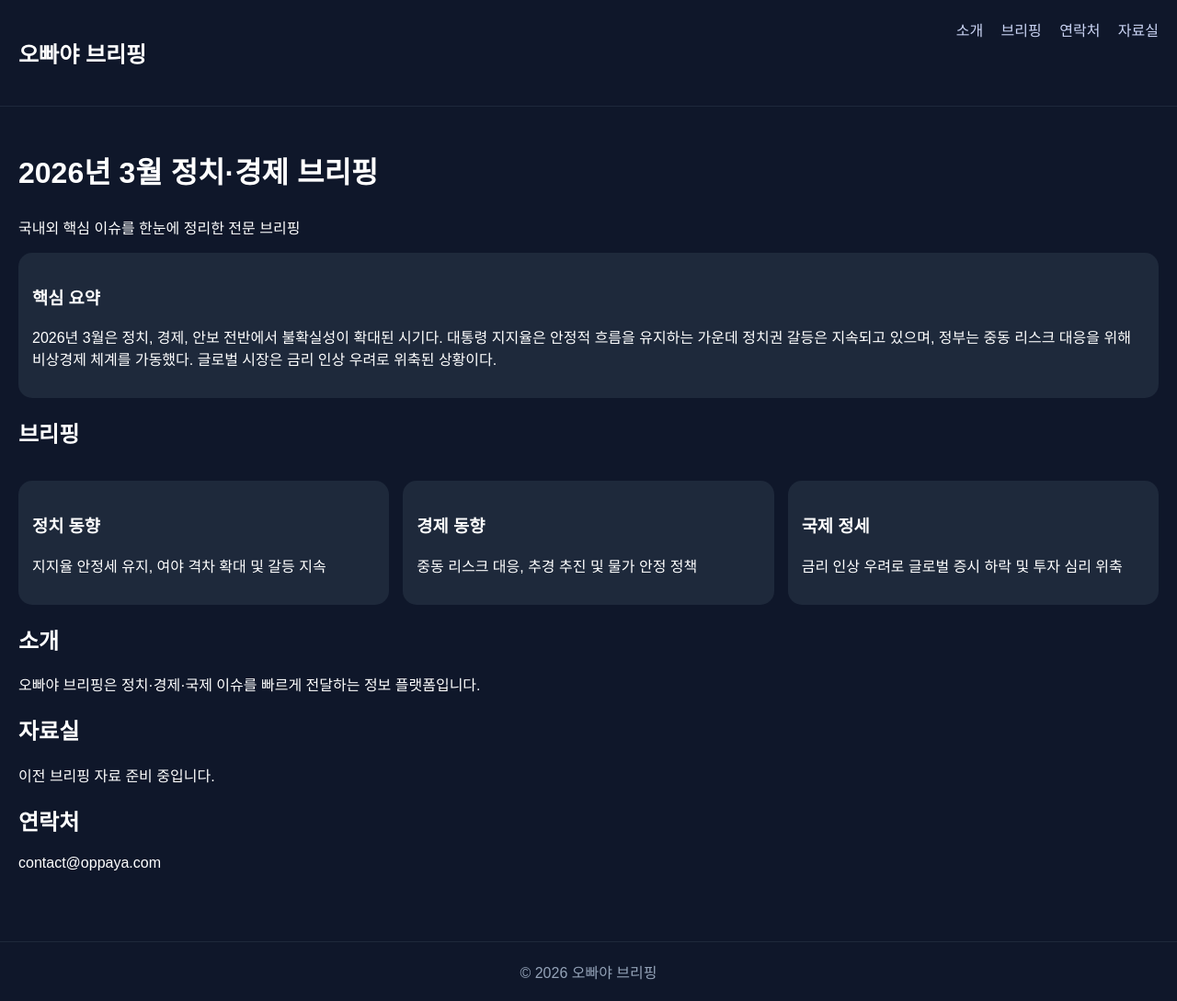
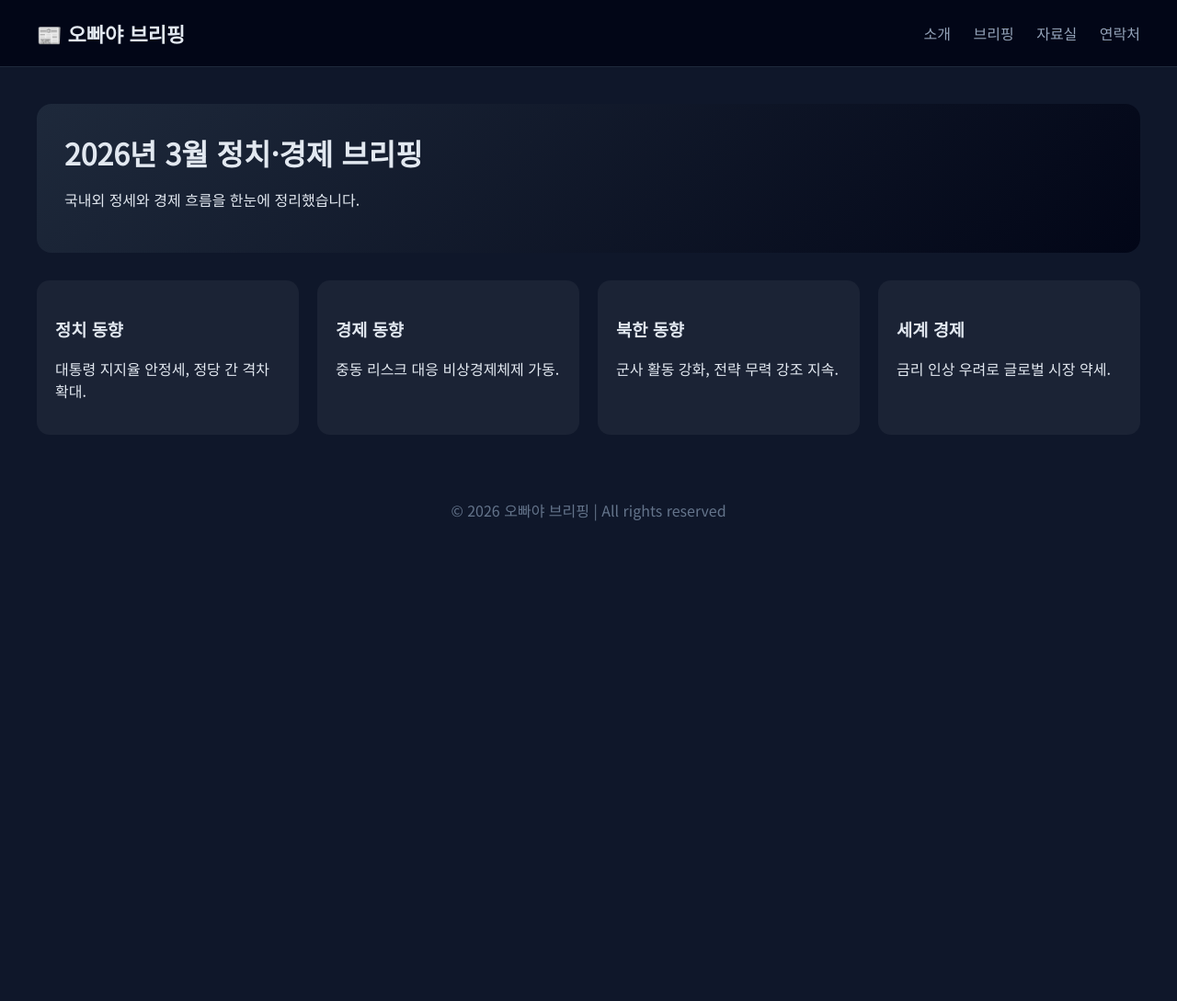
Before and after one commit to bgun33399-cloud/oppaya-site, a plain HTML site: page index.html in a window 1280 px wide. Shown: the whole page at 92% size. After the commit the page ends 800 px from the top, so only its background shows below. Drawn offline with Linux system fonts and the light colour scheme.

Commit message:
Refactor index.html for improved layout and styles
Updated the HTML structure and styles for better layout and readability. Changed font and improved the header and footer sections.

```diff
--- a/index.html
+++ b/index.html
@@ -2,119 +2,143 @@
 <html lang="ko">
 <head>
 <meta charset="UTF-8">
-  <meta name="viewport" content="width=device-width, initial-scale=1.0">
 <title>오빠야 브리핑</title>
+<link href="https://fonts.googleapis.com/css2?family=Noto+Sans+KR&display=swap" rel="stylesheet">
 <style>
+
 body {
   margin: 0;
-      font-family: Arial, sans-serif;
-      background-color: #0f172a;
+  font-family: 'Noto Sans KR', sans-serif;
+  background: #0f172a;
+  color: #e2e8f0;
+}
+
+/* 헤더 */
+.header {
+  background: #020617;
+  padding: 20px 40px;
+  border-bottom: 1px solid #1e293b;
+  display: flex;
+  justify-content: space-between;
+  align-items: center;
+}
+
+.logo {
+  font-size: 22px;
+  font-weight: bold;
+}
+
+.nav a {
+  margin-left: 20px;
+  color: #94a3b8;
+  text-decoration: none;
+}
+
+.nav a:hover {
   color: white;
 }
-    header {
-      display: flex;
-      justify-content: space-between;
-      padding: 20px;
-      border-bottom: 1px solid #1e293b;
+
+/* 메인 */
+.container {
+  max-width: 1200px;
+  margin: auto;
+  padding: 40px;
 }
-    nav a {
-      margin-left: 15px;
-      color: #cbd5f5;
-      text-decoration: none;
+
+/* 헤드라인 */
+.headline {
+  background: linear-gradient(135deg, #1e293b, #020617);
+  padding: 30px;
+  border-radius: 16px;
+  margin-bottom: 30px;
 }
-    .container {
-      padding: 20px;
+
+.headline h1 {
+  margin: 0;
 }
-    .hero h1 {
-      font-size: 32px;
-    }
-    .card {
-      background: #1e293b;
-      padding: 15px;
-      border-radius: 15px;
-      margin-top: 15px;
-    }
+
+/* 뉴스 카드 */
 .grid {
   display: grid;
   grid-template-columns: repeat(auto-fit, minmax(250px, 1fr));
-      gap: 15px;
+  gap: 20px;
 }
-    footer {
+
+.card {
+  background: rgba(255,255,255,0.05);
+  padding: 20px;
+  border-radius: 14px;
+  transition: 0.3s;
+}
+
+.card:hover {
+  transform: translateY(-5px);
+  background: rgba(255,255,255,0.08);
+}
+
+/* 푸터 */
+.footer {
   text-align: center;
-      padding: 20px;
-      border-top: 1px solid #1e293b;
-      margin-top: 40px;
-      color: #94a3b8;
+  padding: 30px;
+  color: #64748b;
 }
+
 </style>
 </head>
+
 <body>
 
-<header>
-  <h2>오빠야 브리핑</h2>
-  <nav>
-    <a href="#about">소개</a>
-    <a href="#briefing">브리핑</a>
-    <a href="#contact">연락처</a>
-    <a href="#archive">자료실</a>
-  </nav>
-</header>
+<!-- 헤더 -->
+<div class="header">
+  <div class="logo">📰 오빠야 브리핑</div>
+  <div class="nav">
+    <a href="#">소개</a>
+    <a href="#">브리핑</a>
+    <a href="#">자료실</a>
+    <a href="#">연락처</a>
+  </div>
+</div>
 
+<!-- 메인 -->
 <div class="container">
 
-  <section class="hero">
+  <!-- 헤드라인 -->
+  <div class="headline">
     <h1>2026년 3월 정치·경제 브리핑</h1>
-    <p>국내외 핵심 이슈를 한눈에 정리한 전문 브리핑</p>
-  </section>
+    <p>국내외 정세와 경제 흐름을 한눈에 정리했습니다.</p>
+  </div>
+
+  <!-- 뉴스 카드 -->
+  <div class="grid">
 
     <div class="card">
-    <h3>핵심 요약</h3>
-    <p>
-      2026년 3월은 정치, 경제, 안보 전반에서 불확실성이 확대된 시기다.
-      대통령 지지율은 안정적 흐름을 유지하는 가운데 정치권 갈등은 지속되고 있으며,
-      정부는 중동 리스크 대응을 위해 비상경제 체계를 가동했다.
-      글로벌 시장은 금리 인상 우려로 위축된 상황이다.
-    </p>
+      <h3>정치 동향</h3>
+      <p>대통령 지지율 안정세, 정당 간 격차 확대.</p>
     </div>
 
-  <section id="briefing">
-    <h2>브리핑</h2>
-    <div class="grid">
-      <div class="card">
-        <h3>정치 동향</h3>
-        <p>지지율 안정세 유지, 여야 격차 확대 및 갈등 지속</p>
-      </div>
     <div class="card">
       <h3>경제 동향</h3>
-        <p>중동 리스크 대응, 추경 추진 및 물가 안정 정책</p>
+      <p>중동 리스크 대응 비상경제체제 가동.</p>
     </div>
+
     <div class="card">
-        <h3>국제 정세</h3>
-        <p>금리 인상 우려로 글로벌 증시 하락 및 투자 심리 위축</p>
+      <h3>북한 동향</h3>
+      <p>군사 활동 강화, 전략 무력 강조 지속.</p>
     </div>
+
+    <div class="card">
+      <h3>세계 경제</h3>
+      <p>금리 인상 우려로 글로벌 시장 약세.</p>
     </div>
-  </section>
-
-  <section id="about">
-    <h2>소개</h2>
-    <p>오빠야 브리핑은 정치·경제·국제 이슈를 빠르게 전달하는 정보 플랫폼입니다.</p>
-  </section>
-
-  <section id="archive">
-    <h2>자료실</h2>
-    <p>이전 브리핑 자료 준비 중입니다.</p>
-  </section>
-
-  <section id="contact">
-    <h2>연락처</h2>
-    <p>contact@oppaya.com</p>
-  </section>
 
   </div>
 
-<footer>
-  © 2026 오빠야 브리핑
-</footer>
+</div>
+
+<!-- 푸터 -->
+<div class="footer">
+  © 2026 오빠야 브리핑 | All rights reserved
+</div>
 
 </body>
 </html>
```
Lines whose indentation alone changed are shown as unchanged.
